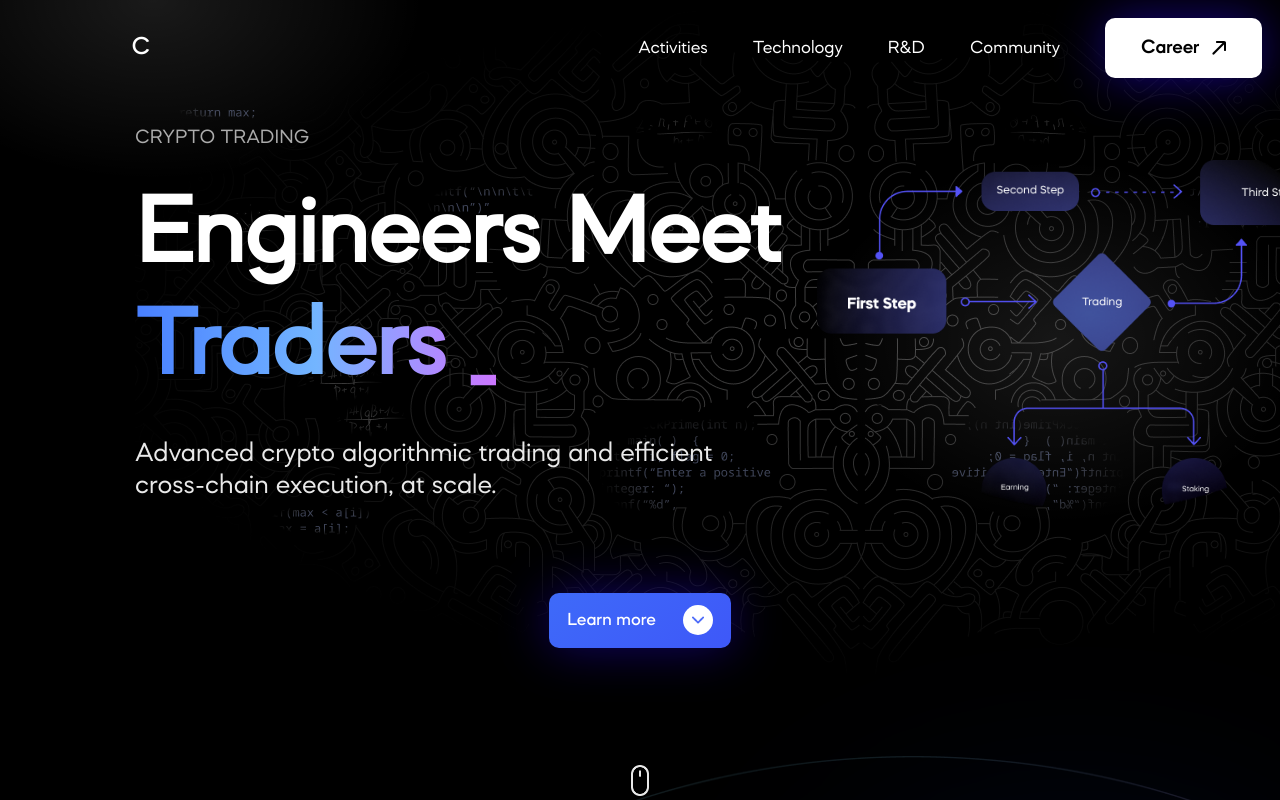
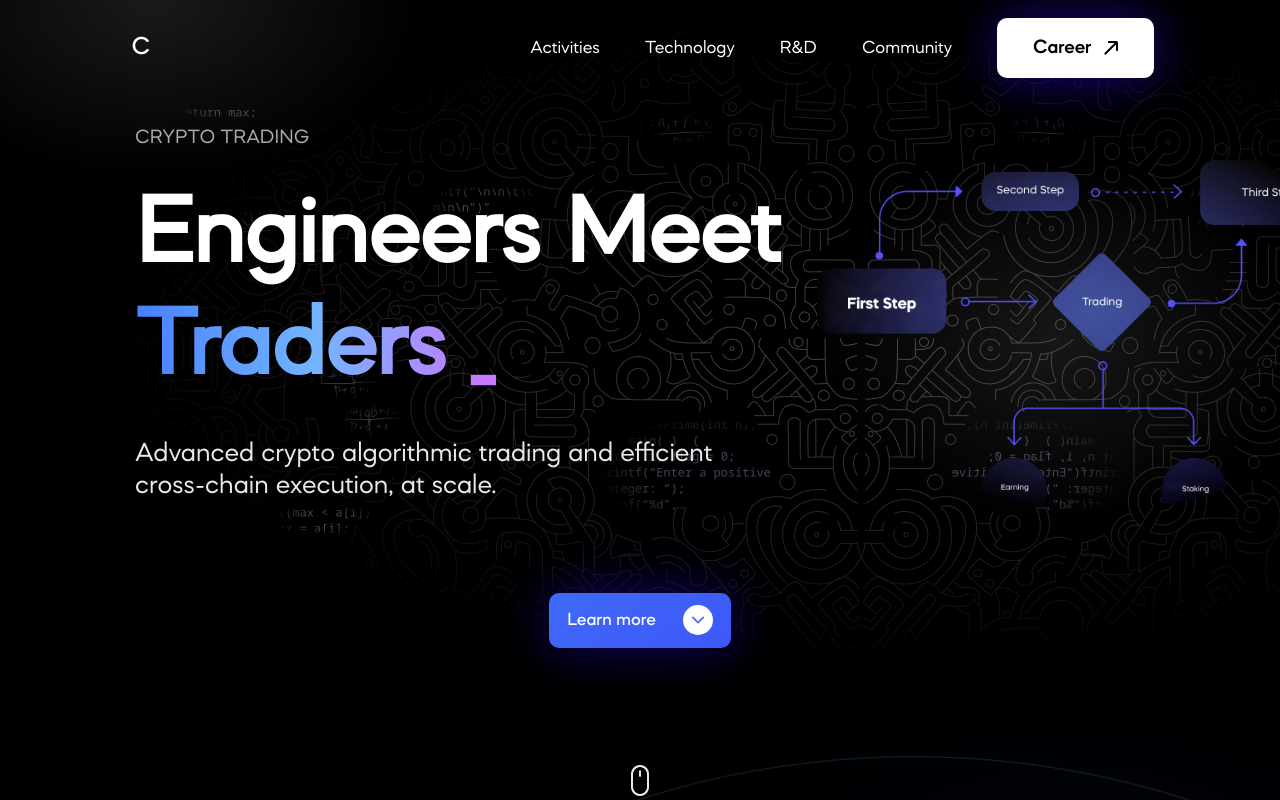
Before and after one commit to MaxPyvovarov/Crypto-Trading, a React (Vite) app: page / in a window 1280 px wide. Shown: the top 800 px of the page. Built offline with nearby package versions, Linux system fonts and the light colour scheme.

Commit message:
Navbar padding fixed

```diff
--- a/src/components/Navbar/Navbar.module.scss
+++ b/src/components/Navbar/Navbar.module.scss
@@ -9,7 +9,7 @@
 	align-items: center;
 	justify-content: space-between;
 	width: 100%;
-	padding: 1rem 1rem 1rem 7rem;
+	padding: 1rem 7rem;
 	color: #fff;
 	z-index: 20;
 
```
